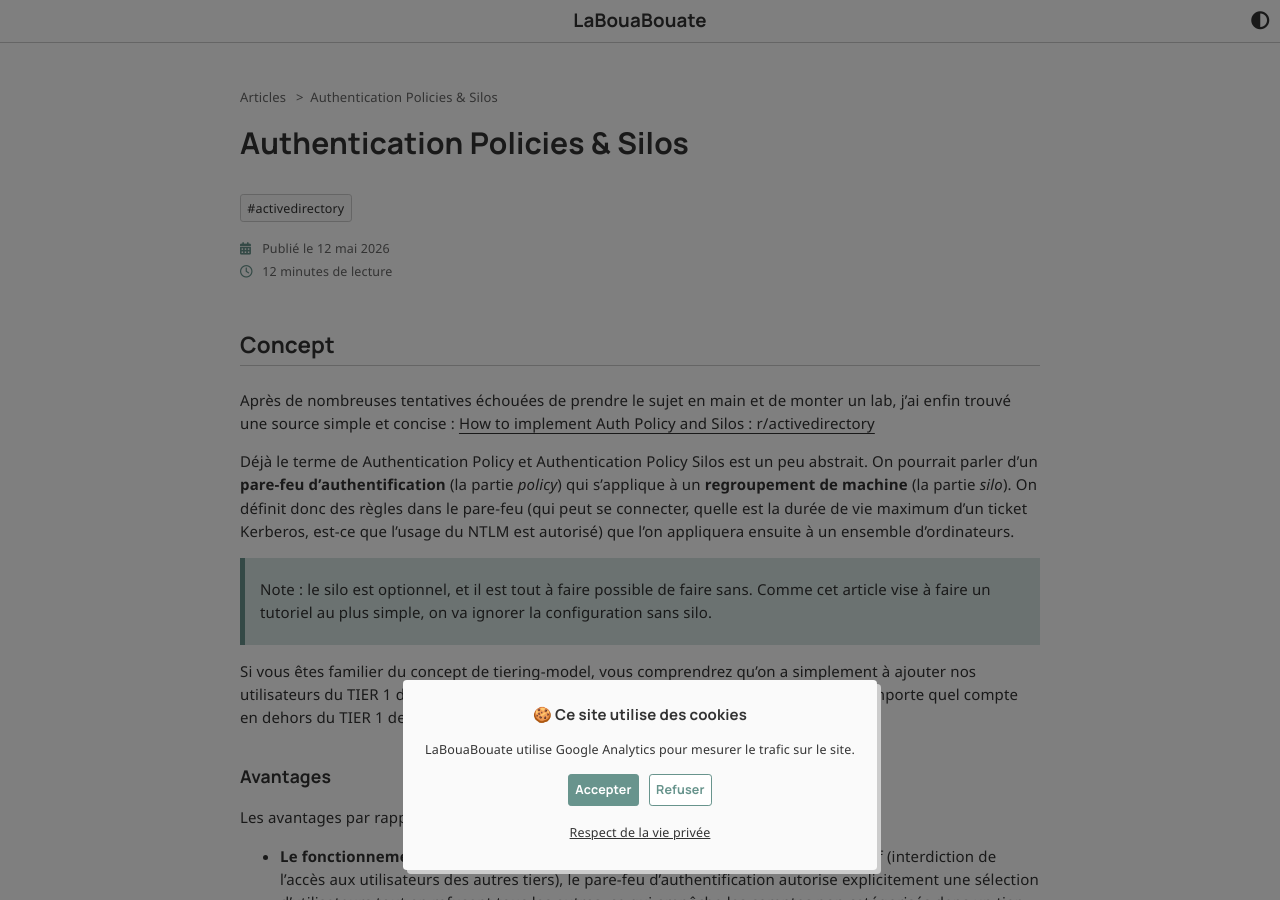
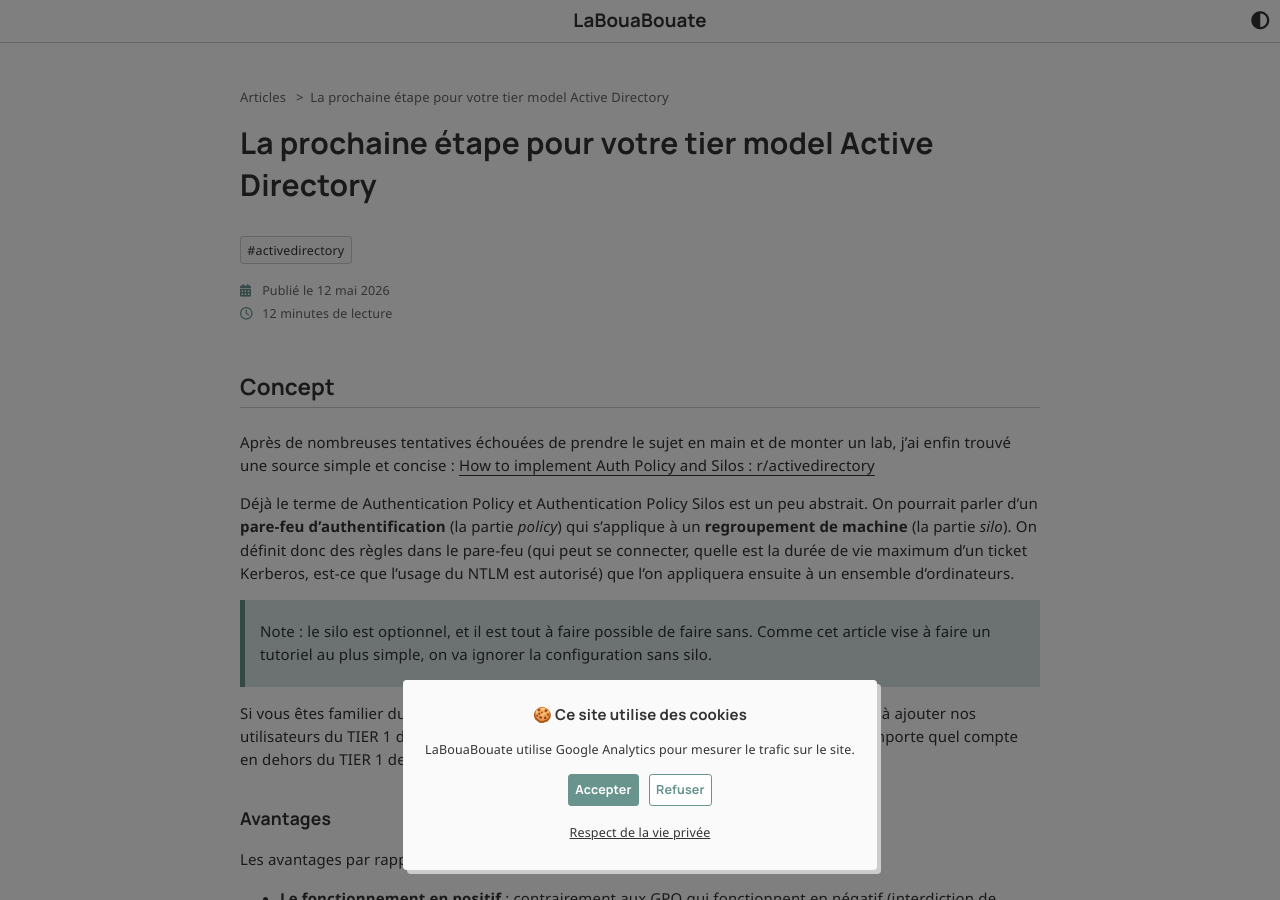
Before and after one commit to leobouard/leobouard.github.io, a Jekyll site: the page built from _posts/2026/2026-05-12-authentication-policies-et-silos.md, in a window 1280 px wide and 900 px high. Built offline with Jekyll 4.4.1, drawn with Linux system fonts in a browser that asks for light colours; nearby versions of some CDN libraries; some web fonts are replaced; comment, search, counter and statistics services are not loaded.

Commit message:
Update 2026-05-12-authentication-policies-et-silos.md

```diff
--- a/_posts/2026/2026-05-12-authentication-policies-et-silos.md
+++ b/_posts/2026/2026-05-12-authentication-policies-et-silos.md
@@ -1,6 +1,6 @@
 ---
-title: "Authentication Policies & Silos"
-description: "Le tutoriel le plus simple possible pour apprivoiser cette fonctionnalité de Active Directory"
+title: "La prochaine étape pour votre tier model Active Directory"
+description: "Le tutoriel le plus simple possible pour apprivoiser les Authentication Policy & Silos de Active Directory"
 tags: activedirectory
 ---
 
```
